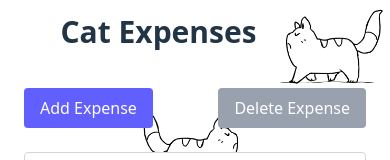
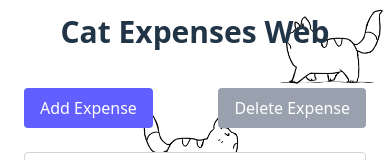
Before and after one commit to DemisRincon/cat-expenses, a React (Vite) app: page / in a window 390 px wide. Shown: the top 160 px of the page. Built offline with nearby package versions, Linux system fonts and the light colour scheme.

Commit message:
head z index fix

```diff
--- a/src/App.tsx
+++ b/src/App.tsx
@@ -4,7 +4,7 @@ import ExpenseTracker from "./components/expense-tracker";
 const App = () => {
   return (
     <div className="h-screen w-screen flex flex-col justify-start items-center bg-white ">
-      <header className="h-16 w-full flex justify-center items-center md:h-1/12">
+      <header className="h-16 w-full flex justify-center items-center md:h-1/12 z-1">
         <h1 className="text-3xl font-bold md:text-5xl">Cat Expenses Web</h1>
       </header>
       <main className="flex-grow w-full overflow-y-scroll md:h-11/12 z-1">
```
